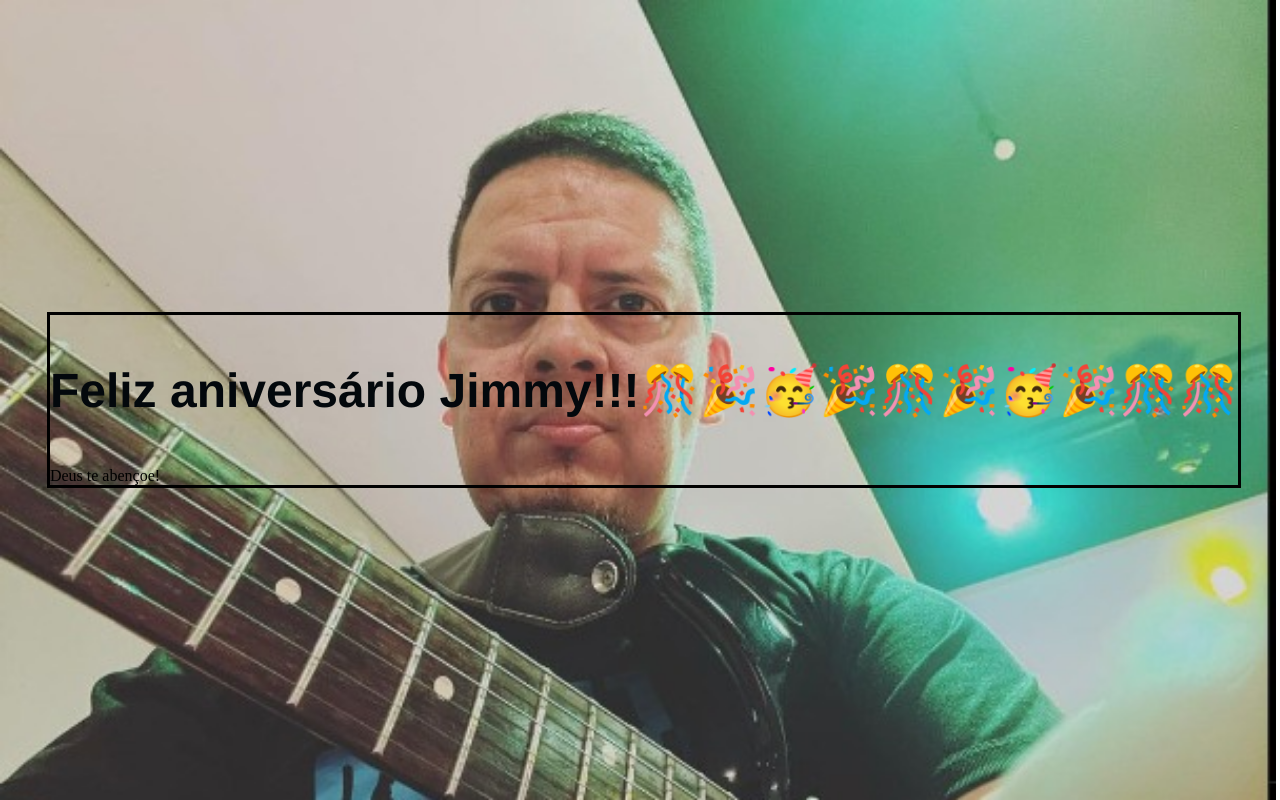
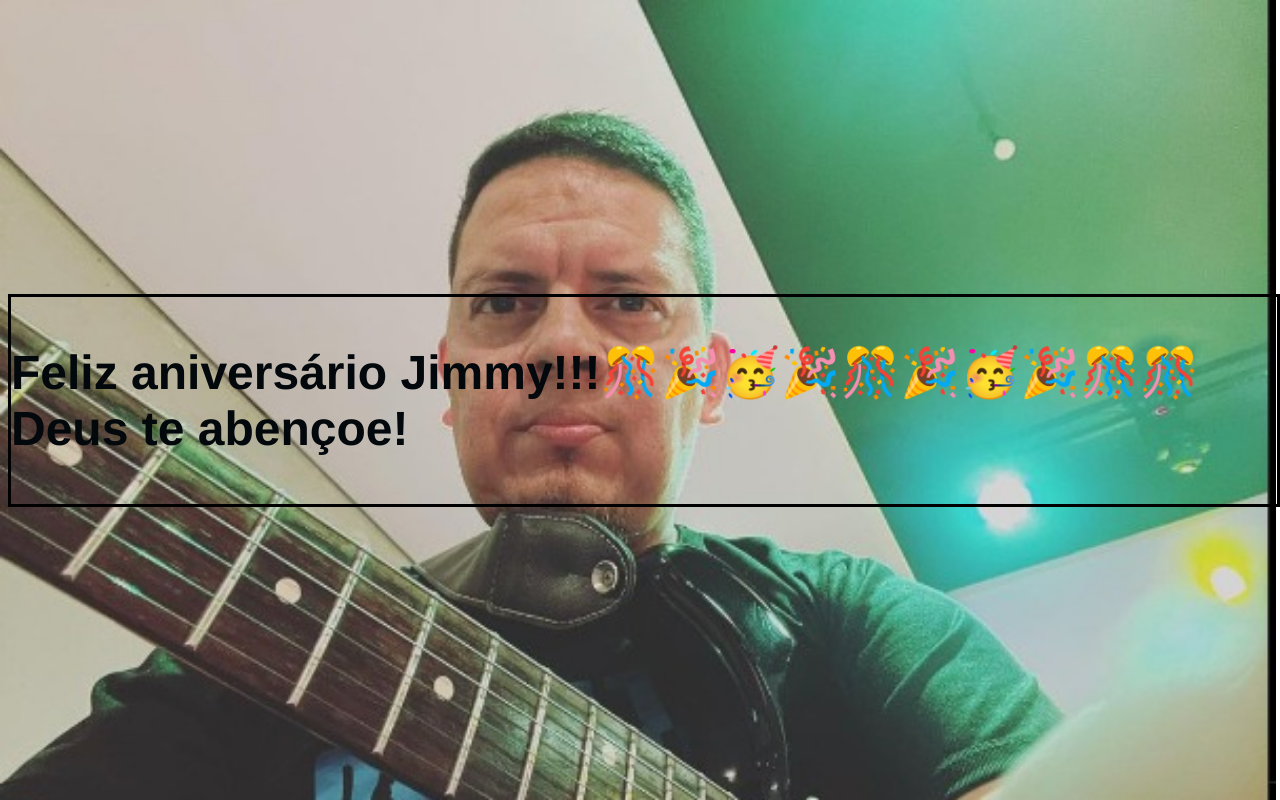
Before and after one commit to Car-teiro/jimmyversario, a plain HTML site: page index.html in a window 1280 px wide. Drawn offline with Linux system fonts and the light colour scheme.

Commit message:
Update index.html

```diff
--- a/index.html
+++ b/index.html
@@ -10,8 +10,7 @@
 
     <div class="nSeiCentralizar">
         <div class="bordinha">
-        <p class="frase">Feliz aniversário Jimmy!!!🎊🎉🥳🎉🎊🎉🥳🎉🎊🎊</p>
-             Deus te abençoe!
+        <p class="frase">Feliz aniversário Jimmy!!!🎊🎉🥳🎉🎊🎉🥳🎉🎊🎊   Deus te abençoe! </p>
 
     </div>
     </div>
```
